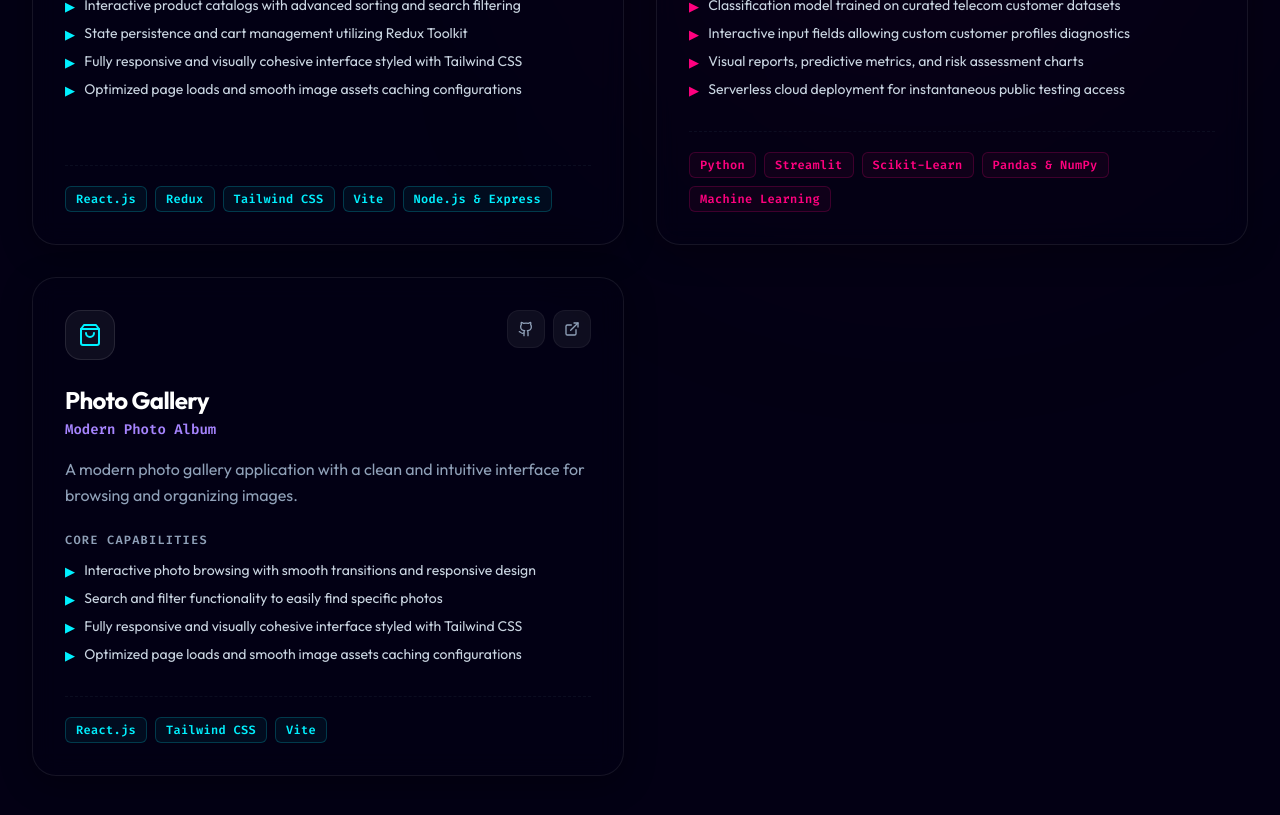
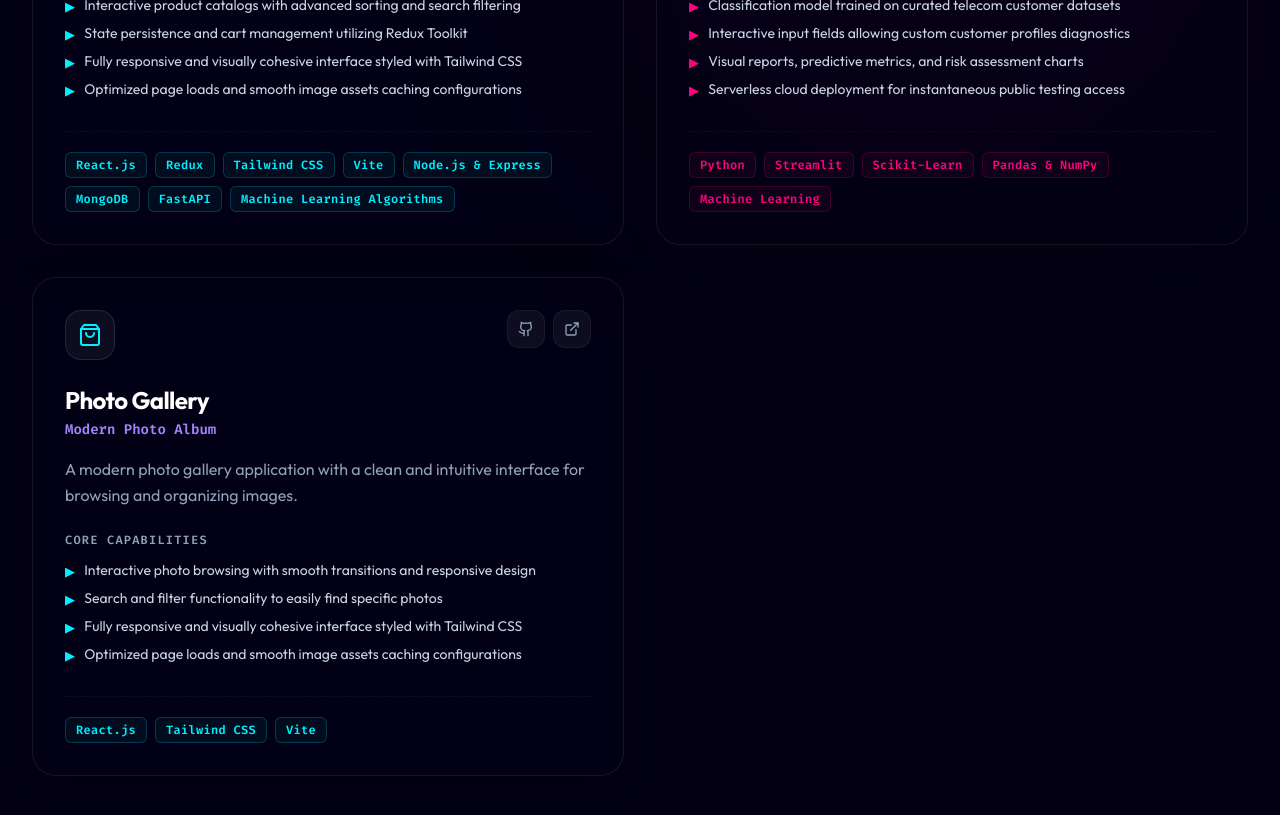
Before and after one commit to mangal1910/portfolio, a React (Vite) app: page / in a window 1280 px wide. Shown: the part 3060-3875 px from the top of the page. Built offline with nearby package versions, Linux system fonts and the light colour scheme.

Commit message:
add mising technology

```diff
--- a/src/components/Projects.jsx
+++ b/src/components/Projects.jsx
@@ -14,7 +14,7 @@ export default function Projects({ darkMode }) {
         'Fully responsive and visually cohesive interface styled with Tailwind CSS',
         'Optimized page loads and smooth image assets caching configurations'
       ],
-      tech: ['React.js', 'Redux', 'Tailwind CSS', 'Vite', 'Node.js & Express'],
+      tech: ['React.js', 'Redux', 'Tailwind CSS', 'Vite', 'Node.js & Express','MongoDB','FastAPI','Machine Learning Algorithms'],
       deployUrl: 'https://velosecom.netlify.app/',
       githubUrl: 'https://github.com/mangal1910/E-commerce-platform',
       icon: <ShoppingBag className="w-6 h-6 text-cyber-cyan" />,
```
